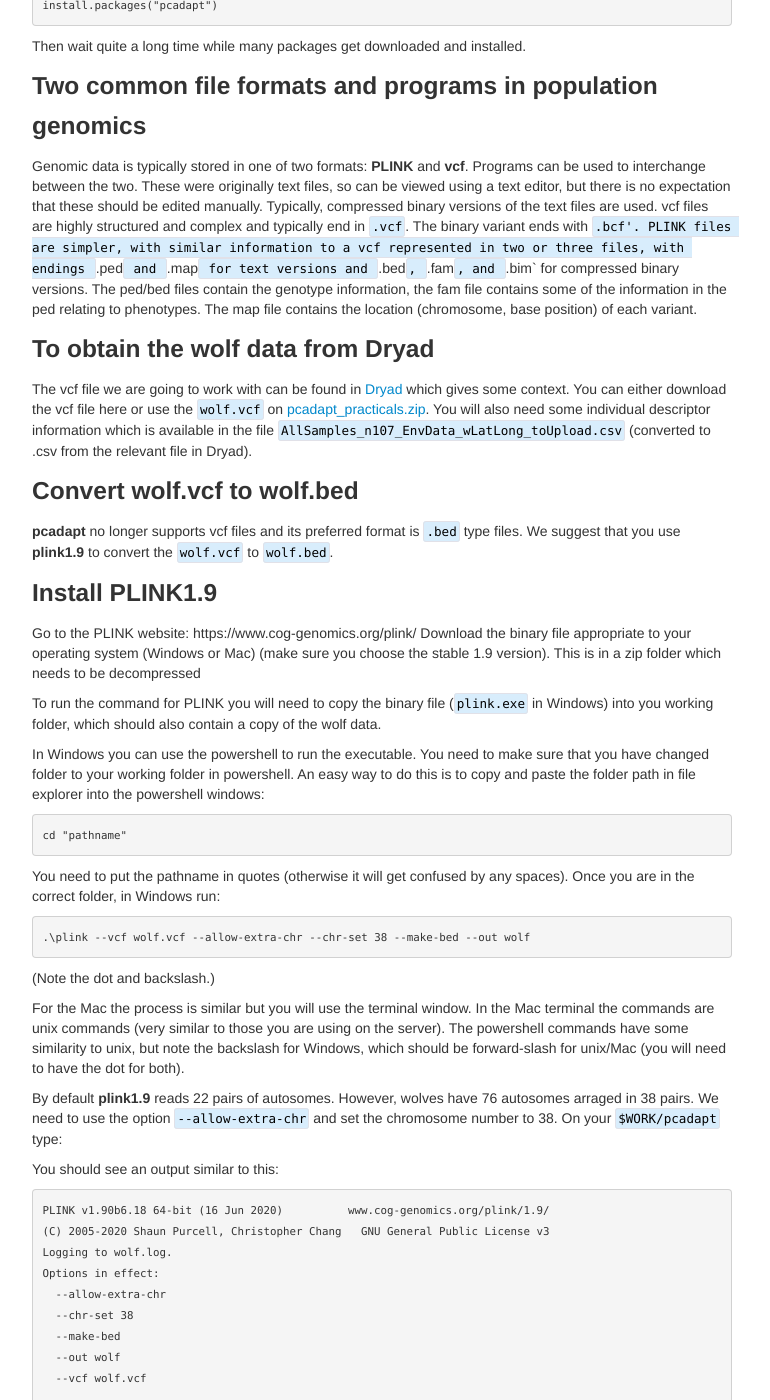
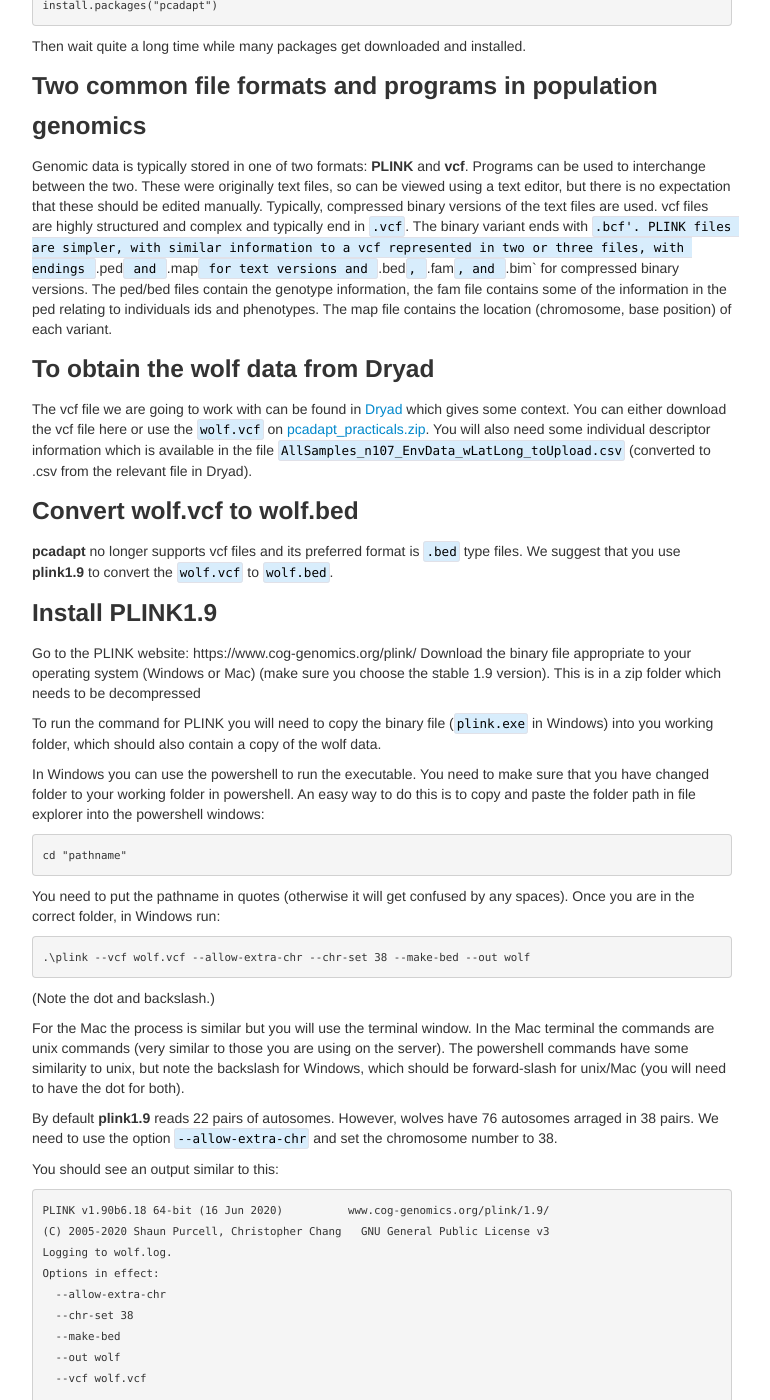
Before and after one commit to ritarasteiro/FieldCourse, a Jekyll site: the page built from pages/PCAdapt_practical.md, in a window 1280 px wide and 1400 px high, scrolled down 428 px. Shown: the whole window, without its empty margins (258-1028 px from the left). Built offline with Jekyll 4.4.1, drawn with Linux system fonts in a browser that asks for light colours.

Commit message:
Update PCAdapt_practical.md

```diff
--- a/pages/PCAdapt_practical.md
+++ b/pages/PCAdapt_practical.md
@@ -20,7 +20,7 @@ install.packages("pcadapt")
 Then wait quite a long time while many packages get downloaded and installed.
 
 ### Two common file formats and programs in population genomics
-Genomic data is typically stored in one of two formats: **PLINK** and **vcf**. Programs can be used to interchange between the two.  These were originally text files, so can be viewed using a text editor, but there is no expectation that these should be edited manually. Typically, compressed binary versions of the text files are used. vcf files are highly structured and complex and typically end in `.vcf`. The binary variant ends with `.bcf'. PLINK files are simpler, with similar information to a vcf represented in two or three files, with endings `.ped` and `.map` for text versions and `.bed`, `.fam`, and `.bim` for compressed binary versions. The ped/bed files contain the genotype information, the fam file contains some of the information in the ped relating to phenotypes. The map file contains the location (chromosome, base position) of each variant.
+Genomic data is typically stored in one of two formats: **PLINK** and **vcf**. Programs can be used to interchange between the two.  These were originally text files, so can be viewed using a text editor, but there is no expectation that these should be edited manually. Typically, compressed binary versions of the text files are used. vcf files are highly structured and complex and typically end in `.vcf`. The binary variant ends with `.bcf'. PLINK files are simpler, with similar information to a vcf represented in two or three files, with endings `.ped` and `.map` for text versions and `.bed`, `.fam`, and `.bim` for compressed binary versions. The ped/bed files contain the genotype information, the fam file contains some of the information in the ped relating to individuals ids and phenotypes. The map file contains the location (chromosome, base position) of each variant.
 
 ### To obtain the wolf data from Dryad
 The vcf file we are going to work with can be found in [Dryad](https://datadryad.org/resource/doi:10.5061/dryad.c9b25)
@@ -52,7 +52,7 @@ You need to put the pathname in quotes (otherwise it will get confused by any sp
 
 For the Mac the process is similar but you will use the terminal window. In the Mac terminal the commands are unix commands (very similar to those you are using on the server). The powershell commands have some similarity to unix, but note the backslash for Windows, which should be forward-slash for unix/Mac (you will need to have the dot for both).
 
-By default **plink1.9** reads 22 pairs of autosomes. However, wolves have 76 autosomes arraged in 38 pairs. We need to use the option `--allow-extra-chr` and set the chromosome number to 38. On your ``$WORK/pcadapt`` type:
+By default **plink1.9** reads 22 pairs of autosomes. However, wolves have 76 autosomes arraged in 38 pairs. We need to use the option `--allow-extra-chr` and set the chromosome number to 38.
 
 You should see an output similar to this:
 
```
